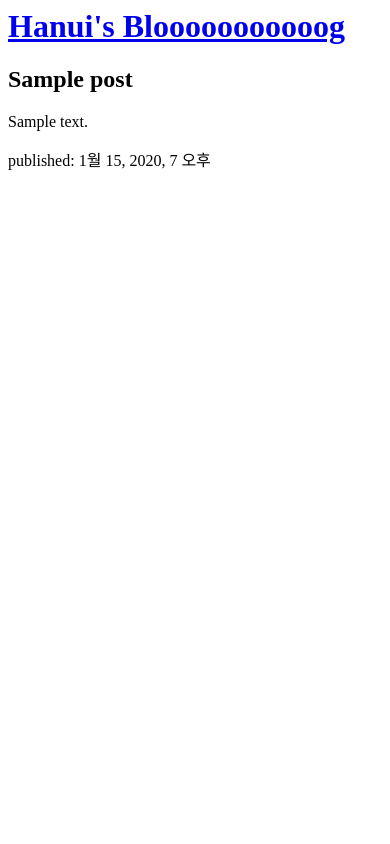
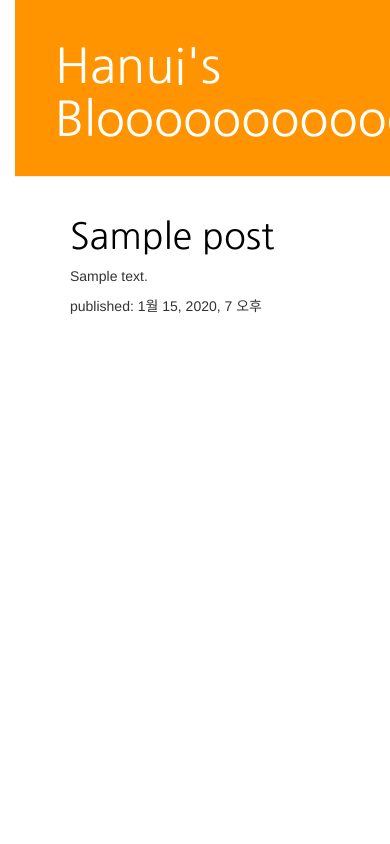
Before and after one commit to gksmldia/my-first-blog, a Django app: page / in a window 390 px wide; the page is wider, and only the part inside the window is pictured. Run offline with Django 3.2, Linux system fonts and the light colour scheme; tables that the repository leaves empty hold one stand-in row (values such as "Sample post"); some libraries are stand-ins or nearby versions.

Commit message:
Modified templates to CSS

```diff
--- /dev/null
+++ b/blog/static/css/blog.css
@@ -0,0 +1,55 @@
+h1 a {
+  color: #FCA205;
+  font-family: 'Nanum Gothic', serif;
+}
+
+body {
+    padding-left: 15px;
+}
+
+.page-header {
+    background-color: #ff9400;
+    margin-top: 0;
+    padding: 20px 20px 20px 40px;
+}
+
+.page-header h1, .page-header h1 a, .page-header h1 a:visited, .page-header h1 a:active {
+    color: #ffffff;
+    font-size: 36pt;
+    text-decoration: none;
+}
+
+.content {
+    margin-left: 40px;
+}
+
+h1, h2, h3, h4 {
+    font-family: 'Lobster', cursive;
+}
+
+.date {
+    color: #828282;
+}
+
+.save {
+    float: right;
+}
+
+.post-form textarea, .post-form input {
+    width: 100%;
+}
+
+.top-menu, .top-menu:hover, .top-menu:visited {
+    color: #ffffff;
+    float: right;
+    font-size: 26pt;
+    margin-right: 20px;
+}
+
+.post {
+    margin-bottom: 70px;
+}
+
+.post h1 a, .post h1 a:visited {
+    color: #000000;
+}
--- a/blog/templates/blog/post_list.html
+++ b/blog/templates/blog/post_list.html
@@ -1,17 +1,28 @@
+{% load staticfiles %}
 <html>
   <head>
     <title>Hanui's blog</title>
+    <link rel="stylesheet" href="//maxcdn.bootstrapcdn.com/bootstrap/3.2.0/css/bootstrap-theme.min.css">
+    <link rel="stylesheet" href="//maxcdn.bootstrapcdn.com/bootstrap/3.2.0/css/bootstrap.min.css">
+    <link rel="stylesheet" href="{% static 'css/blog.css' %}">
+    <link href="//fonts.googleapis.com/earlyaccess/nanumgothic.css" rel="stylesheet" type="text/css">
   </head>
   <body>
-    <div>
+    <div class="page-header">
       <h1><a href="/">Hanui's Blooooooooooog</a></h1>
     </div>
-    {% for post in posts %}
-      <div>
-        <h2>{{ post.title }}</h2>
-        <p>{{ post.text|linebreaksbr }}</p>
-        <p>published: {{ post.published_date }}
+    <div class="content container">
+      <div class="row">
+        <div class="col-md-8">
+          {% for post in posts %}
+            <div class="post">
+              <h1><a href="">{{ post.title }}</a></h1>
+              <p>{{ post.text|linebreaksbr }}</p>
+              <p>published: {{ post.published_date }}
+            </div>
+          {% endfor %}
+        </div>
       </div>
-    {% endfor %}
+    </div>
   </body>
 </html>
```
